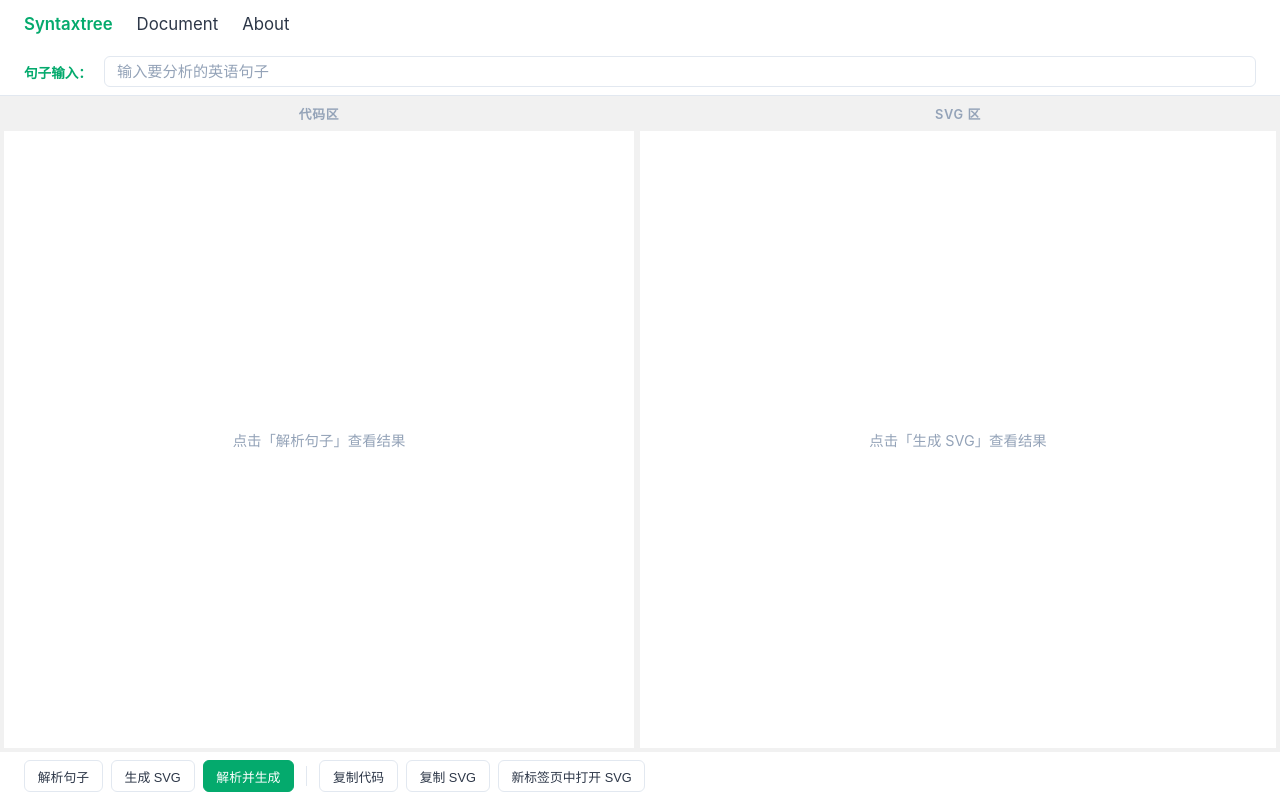
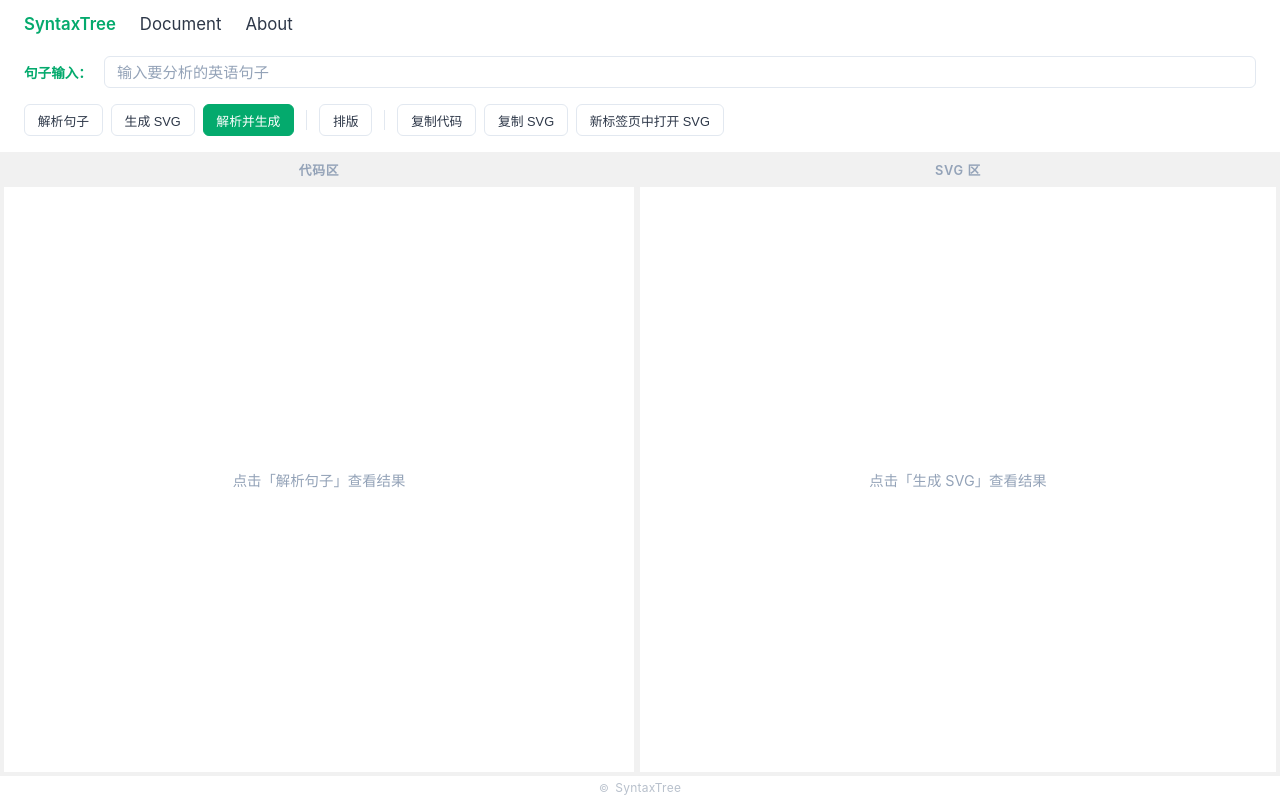
Before and after one commit to MatsubaraSoda/Syntaxtree, a FastAPI app: page / in a window 1280 px wide. Run offline with FastAPI, Linux system fonts and the light colour scheme.

Commit message:
存档点

```diff
--- a/app/main.py
+++ b/app/main.py
@@ -4,7 +4,7 @@ from fastapi import FastAPI, HTTPException
 from fastapi.responses import FileResponse, HTMLResponse
 from fastapi.staticfiles import StaticFiles
 from fastapi.templating import Jinja2Templates
-from pydantic import BaseModel
+from pydantic import BaseModel, Field
 from starlette.requests import Request
 
 from app.document import append_pending_tags, document_json_path, load_document
@@ -24,7 +24,10 @@ class GenerateRequest(BaseModel):
 
 
 class ParseRequest(BaseModel):
-    sentence: str
+    sentence: str = Field(
+        ...,
+        description="待解析的句子；请使用英文，以便 Stanza 与项目文档约定一致。",
+    )
 
 
 @app.get("/")
@@ -48,7 +51,11 @@ def document(request: Request):
     )
 
 
-@app.post("/api/parse")
+@app.post(
+    "/api/parse",
+    summary="解析句子",
+    description="将句子解析为括号表达式。调用时请使用英文句子。",
+)
 def api_parse(req: ParseRequest):
     sentence = req.sentence.strip()
     if not sentence:
@@ -57,7 +64,7 @@ def api_parse(req: ParseRequest):
         result = parse_sentence(sentence)
         if DOCUMENT_JSON.is_file():
             try:
-                append_pending_tags(DOCUMENT_JSON, sentence, result.labels)
+                append_pending_tags(DOCUMENT_JSON, sentence, result.pending_labels)
             except OSError as e:
                 raise HTTPException(
                     status_code=500, detail=f"更新 document.json 失败: {e}"
--- a/app/pipeline/generator.py
+++ b/app/pipeline/generator.py
@@ -7,6 +7,7 @@
 """
 
 import os
+import re
 import shutil
 import subprocess
 import uuid
@@ -39,6 +40,8 @@ def generate_svg(bracket_expr: str) -> str:
     bracket_expr = bracket_expr.strip()
     if not bracket_expr:
         raise ValueError("括号表达式不能为空")
+    # 前端可插入换行缩进；forest / 逗号转义依赖空格分隔，故合并空白为单空格
+    bracket_expr = re.sub(r"\s+", " ", bracket_expr)
 
     request_id = str(uuid.uuid4())
     work_dir = BUILD_DIR / request_id
--- a/app/static/index.html
+++ b/app/static/index.html
@@ -3,28 +3,42 @@
 <head>
   <meta charset="UTF-8">
   <meta name="viewport" content="width=device-width, initial-scale=1.0">
-  <title>Syntaxtree - 句法树生成器</title>
+  <title>SyntaxTree — 句法树生成器</title>
   <link rel="stylesheet" href="/static/style.css">
 </head>
 <body>
   <header class="nav">
     <nav class="nav-links">
-      <a href="/" class="active">Syntaxtree</a>
+      <a href="/" class="active">SyntaxTree</a>
       <a href="/document">Document</a>
       <a href="#">About</a>
     </nav>
   </header>
 
   <main class="workspace">
-    <div id="sentence-container" class="sentence-bar">
+    <div id="sentence-container">
       <label for="sentence-input" class="sentence-label">句子输入：</label>
       <input type="text" id="sentence-input" class="sentence-input" placeholder="输入要分析的英语句子" />
     </div>
+
+    <div class="control-panel">
+      <button id="btn-parse" class="btn" type="button">解析句子</button>
+      <button id="btn-generate" class="btn" type="button">生成 SVG</button>
+      <button id="btn-parse-generate" class="btn btn-primary" type="button">解析并生成</button>
+      <span class="control-sep"></span>
+      <button id="btn-format-code" class="btn" type="button" title="将括号树排版为多行缩进">排版</button>
+      <span class="control-sep"></span>
+      <button id="btn-copy-code" class="btn" type="button" title="复制括号表达式到剪贴板">复制代码</button>
+      <button id="btn-copy-svg" class="btn" type="button" title="复制 SVG 源码到剪贴板">复制 SVG</button>
+      <button id="btn-open-new-tab" class="btn" type="button" title="在新标签页中打开 SVG（可选中文本）">新标签页中打开 SVG</button>
+      <span id="status" class="status"></span>
+    </div>
+
     <div id="split-container">
       <div id="panel-editor" class="panel panel-editor">
         <div class="panel-header">代码区</div>
         <div class="code-container">
-          <textarea id="code-input" spellcheck="false"></textarea>
+          <textarea id="code-input" spellcheck="false" wrap="off"></textarea>
           <p id="code-placeholder" class="placeholder code-placeholder">点击「解析句子」查看结果</p>
         </div>
       </div>
@@ -37,16 +51,11 @@
     </div>
   </main>
 
-  <div class="control-panel">
-    <button id="btn-parse" class="btn">解析句子</button>
-    <button id="btn-generate" class="btn">生成 SVG</button>
-    <button id="btn-parse-generate" class="btn btn-parse-generate">解析并生成</button>
-    <span class="control-sep"></span>
-    <button id="btn-copy-code" class="btn" title="复制括号表达式到剪贴板">复制代码</button>
-    <button id="btn-copy-svg" class="btn" title="复制 SVG 源码到剪贴板">复制 SVG</button>
-    <button id="btn-open-new-tab" class="btn" title="在新标签页中打开 SVG（可选中文本）">新标签页中打开 SVG</button>
-    <span id="status" class="status"></span>
-  </div>
+  <footer class="site-footer" aria-label="页脚">
+    <p class="site-footer-text">
+      <span class="site-footer-mark" aria-hidden="true">©</span> SyntaxTree
+    </p>
+  </footer>
 
   <!-- 灯箱：点击 SVG 打开，拖拽平移、滚轮缩放，仅通过 × 关闭 -->
   <div id="lightbox" class="lightbox" hidden>
--- a/app/static/style.css
+++ b/app/static/style.css
@@ -13,7 +13,7 @@
   --placeholder: #94a3b8;
   --success: var(--btn-primary-bg);
   --error: #b91c1c;
-  --sentence-bg: #f8fafc;   /* 句子输入区背景 */
+  --footer-muted: #b8c0cc; /* 页脚次要文字 */
 }
 
 * {
@@ -62,6 +62,32 @@ body {
   font-weight: 600;
 }
 
+/* ========== 页脚 ========== */
+.site-footer {
+  flex-shrink: 0;
+  height: 24px;
+  min-height: 24px;
+  padding: 0 var(--bar-padding-x);
+  background: var(--panel-bg);
+  display: flex;
+  align-items: center;
+  justify-content: center;
+}
+
+.site-footer-text {
+  margin: 0;
+  font-size: 12px;
+  line-height: 1;
+  color: var(--footer-muted);
+  letter-spacing: 0.02em;
+}
+
+.site-footer-mark {
+  margin-right: 0.25em;
+  font-size: 0.9em;
+  opacity: 0.95;
+}
+
 /* ========== 工作区 ========== */
 .workspace {
   flex: 1;
@@ -78,8 +104,6 @@ body {
   align-items: center;
   gap: 0.75rem;
   padding: 0 var(--bar-padding-x);
-  background: var(--panel-bg);
-  border-bottom: 1px solid var(--editor-border);
 }
 
 .sentence-label {
@@ -115,6 +139,7 @@ body {
   min-height: 0;
   min-width: 0;
   overflow: hidden;
+  margin: 0.5rem 0 0;
   border-left: 4px solid var(--muted-bg);
   border-right: 4px solid var(--muted-bg);
   border-bottom: 4px solid var(--muted-bg);
@@ -185,6 +210,10 @@ body {
   border: none;
   resize: none;
   outline: none;
+  white-space: pre;
+  overflow-x: auto;
+  overflow-y: auto;
+  tab-size: 2;
 }
 
 .code-container textarea::placeholder {
@@ -225,16 +254,29 @@ body {
 /* ========== 控制面板 ========== */
 .control-panel {
   display: flex;
+  flex-wrap: nowrap;
   align-items: center;
   gap: 0.5rem;
   height: 48px;
   padding: 0 var(--bar-padding-x);
   background: var(--panel-bg);
   flex-shrink: 0;
+  min-width: max-content;
 }
 
 .control-panel .status {
   margin-left: auto;
+  flex-shrink: 0;
+  white-space: nowrap;
+}
+
+.control-panel .btn {
+  flex-shrink: 0;
+  white-space: nowrap;
+}
+
+.control-panel .control-sep {
+  flex-shrink: 0;
 }
 
 .btn {
@@ -251,6 +293,15 @@ body {
   background: var(--btn-hover);
 }
 
+.btn:focus-visible {
+  outline: 2px solid var(--btn-primary-bg);
+  outline-offset: 2px;
+}
+
+.btn-primary:focus-visible {
+  outline-color: var(--editor-text);
+}
+
 .btn-primary {
   background: var(--btn-primary-bg);
   border-color: var(--btn-primary-bg);
@@ -258,16 +309,6 @@ body {
 }
 
 .btn-primary:hover {
-  background: var(--btn-primary-hover);
-}
-
-.btn-parse-generate {
-  background: var(--btn-primary-bg);
-  border-color: var(--btn-primary-bg);
-  color: var(--panel-bg);
-}
-
-.btn-parse-generate:hover {
   background: var(--btn-primary-hover);
   border-color: var(--btn-primary-hover);
 }
@@ -329,6 +370,11 @@ body {
 
 .lightbox-close:hover {
   background: rgba(255, 255, 255, 0.25);
+}
+
+.lightbox-close:focus-visible {
+  outline: 2px solid var(--panel-bg);
+  outline-offset: 2px;
 }
 
 .lightbox-pan-zoom {
--- a/app/templates/document_page.html.j2
+++ b/app/templates/document_page.html.j2
@@ -9,7 +9,7 @@
 <body class="doc-page">
   <header class="nav">
     <nav class="nav-links">
-      <a href="/">Syntaxtree</a>
+      <a href="/">SyntaxTree</a>
       <a href="/document" class="active">Document</a>
       <a href="#">About</a>
     </nav>
```
Also changed, not shown: app/pipeline/__init__.py (+8 -1 lines), app/pipeline/parser.py (+25 -3 lines), app/static/data/document.json (+30 -1 lines), app/static/main.js (+85 -0 lines), README.md, 2 other files.
